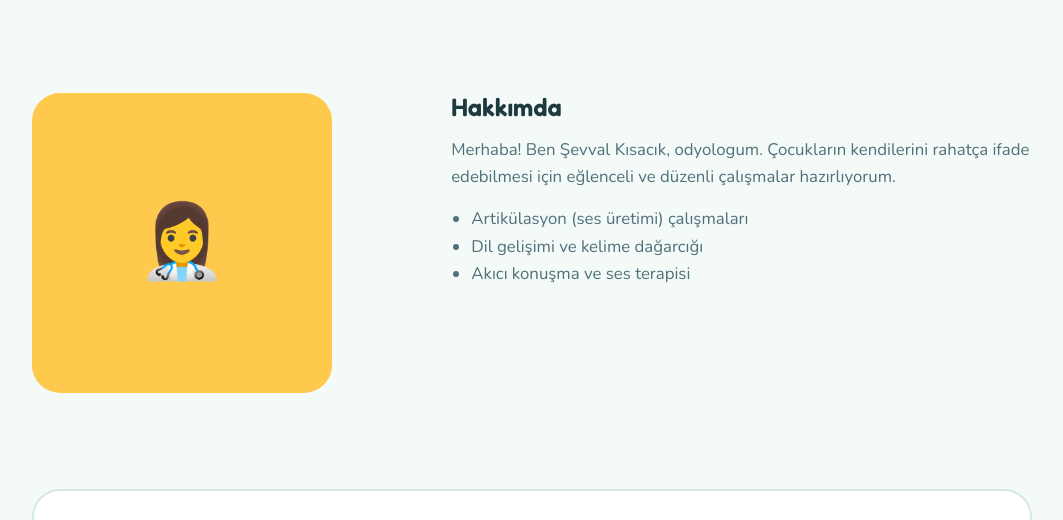
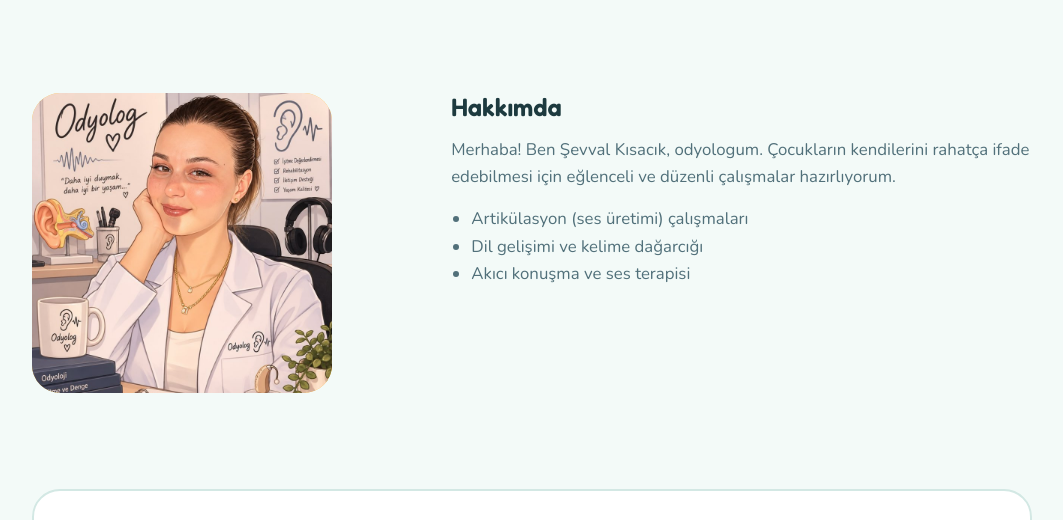
Before and after one commit to sevvalksack/Odyologsevvalkisacik.., a plain HTML site: page index.html in a window 1280 px wide. Shown: the part 1154-1674 px from the top of the page, without its empty margins (108-1171 px from the left). Drawn offline with nearby package versions, Linux system fonts and the light colour scheme.

Commit message:
Add files via upload

```diff
--- a/index.html
+++ b/index.html
@@ -75,6 +75,8 @@ a.card:hover{border-color:var(--teal)}
 
 .about{display:grid;grid-template-columns:.8fr 1.2fr;gap:32px;align-items:start}
 .about .photo{aspect-ratio:1;border-radius:28px;background:var(--sun);display:grid;place-items:center;font-size:4.5rem;max-width:300px;width:100%}
+.about .photo{overflow:hidden;padding:0}
+.about .photo img{width:100%;height:100%;object-fit:cover;object-position:50% 25%;display:block}
 .about p{color:var(--muted);margin:0 0 14px}
 .about ul{margin:0;padding-left:1.2em;color:var(--muted)}
 
@@ -148,7 +150,7 @@ footer{padding:32px 0 40px;color:var(--muted);font-size:.92rem;text-align:center
 
     <section id="hakkimda">
       <div class="about">
-        <div class="photo" aria-hidden="true">👩‍⚕️</div>
+        <div class="photo"><img src="sevval.jpg" alt="Odyolog Şevval Kısacık" width="800" height="858" loading="lazy" decoding="async"></div>
         <div>
           <h2>Hakkımda</h2>
           <p style="margin-top:14px">Merhaba! Ben Şevval Kısacık, odyologum. Çocukların kendilerini rahatça ifade edebilmesi için eğlenceli ve düzenli çalışmalar hazırlıyorum.</p>
--- a/sw.js
+++ b/sw.js
@@ -1,4 +1,4 @@
-const C='sevval-v4';
+const C='sevval-v5';
 self.addEventListener('install',e=>{e.waitUntil(caches.open(C).then(c=>c.addAll(['./','./index.html'])).catch(()=>{}));self.skipWaiting();});
 self.addEventListener('activate',e=>{e.waitUntil(caches.keys().then(k=>Promise.all(k.filter(x=>x!==C).map(x=>caches.delete(x)))));self.clients.claim();});
 self.addEventListener('fetch',e=>{
```
Also changed, not shown: sevval.jpg (added).
